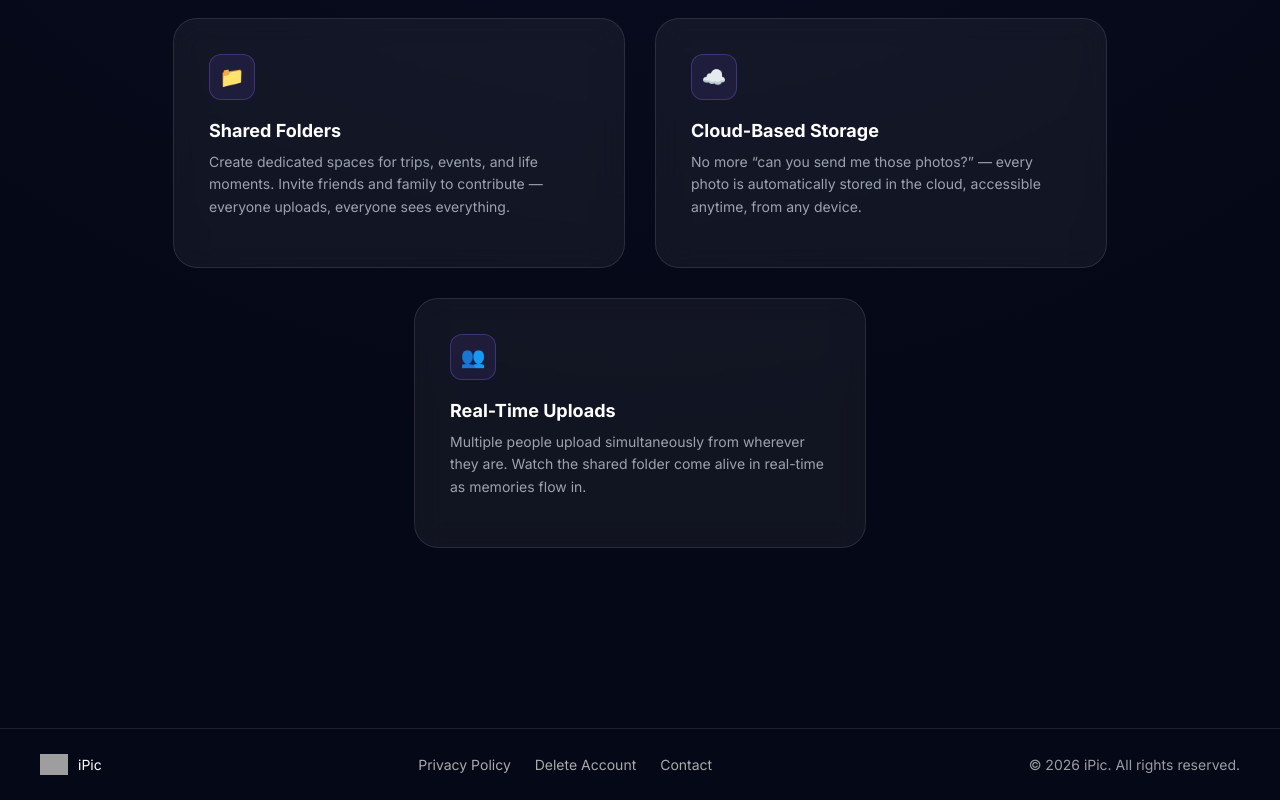
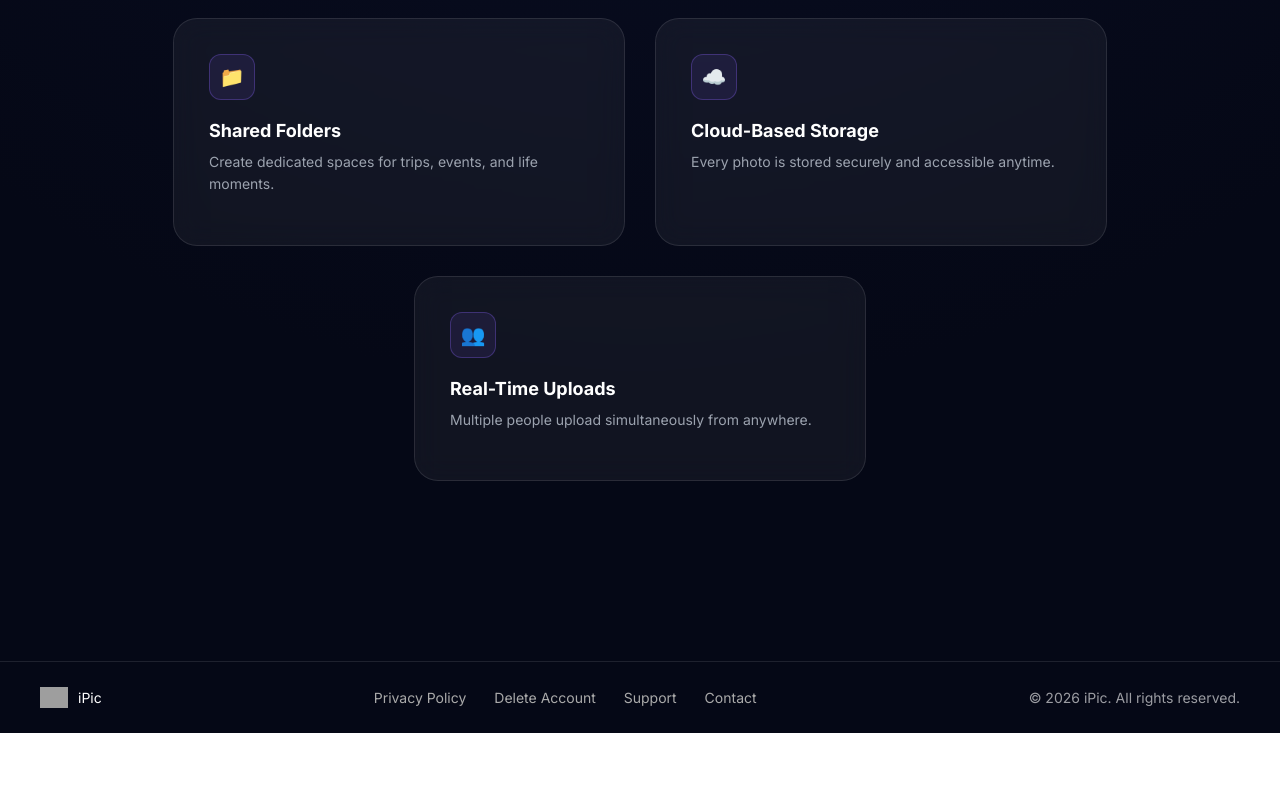
Before and after one commit to twinventuresdb-cell/iPicWebsite, a plain HTML site: page index.html in a window 1280 px wide. Shown: the part 1083-1883 px from the top of the page. After the commit the page ends 1816 px from the top, so only its background shows below. Drawn offline with Linux system fonts and the light colour scheme; grey boxes are pictures that could not be loaded.

Commit message:
Update index.html

```diff
--- a/index.html
+++ b/index.html
@@ -46,7 +46,6 @@ body {
   font-weight: 800;
   letter-spacing: -0.04em;
   margin: 0;
-
   background: linear-gradient(90deg,#9aa8ff,#7dd3fc,#60a5fa,#c084fc);
   -webkit-background-clip: text;
   -webkit-text-fill-color: transparent;
@@ -179,9 +178,14 @@ p {
 }
 
 .footer-links a {
-  margin: 0 10px;
+  margin: 0 12px;
   color: #aaa;
   text-decoration: none;
+  transition: 0.2s;
+}
+
+.footer-links a:hover {
+  color: #fff;
 }
 
 .footer-right {
@@ -192,20 +196,14 @@ p {
 
 <body>
 
-<!-- HERO -->
 <div class="hero">
-
   <div class="badge">● NOW AVAILABLE ON IOS & ANDROID</div>
-
   <img src="logo.png" class="logo">
-
   <div class="brand">iPic</div>
-
   <h1>
     All your memories.
     <span class="highlight">One shared place.</span>
   </h1>
-
   <p>Create shared folders. Upload together. Relive instantly.</p>
 
   <div class="buttons">
@@ -214,51 +212,34 @@ p {
   </div>
 
   <div class="scroll">SCROLL ↓</div>
-
 </div>
 
-<!-- FEATURES -->
 <div class="section">
-
   <div class="subtitle">WHY IPIC</div>
-
-  <h2>
-    Photos are better <span class="highlight">shared</span>
-  </h2>
+  <h2>Photos are better <span class="highlight">shared</span></h2>
 
   <div class="cards">
-
     <div class="card">
       <div class="icon">📁</div>
       <h3>Shared Folders</h3>
-      <p>
-        Create dedicated spaces for trips, events, and life moments. Invite friends and family to contribute — everyone uploads, everyone sees everything.
-      </p>
+      <p>Create dedicated spaces for trips, events, and life moments.</p>
     </div>
 
     <div class="card">
       <div class="icon">☁️</div>
       <h3>Cloud-Based Storage</h3>
-      <p>
-        No more “can you send me those photos?” — every photo is automatically stored in the cloud, accessible anytime, from any device.
-      </p>
+      <p>Every photo is stored securely and accessible anytime.</p>
     </div>
 
     <div class="card">
       <div class="icon">👥</div>
       <h3>Real-Time Uploads</h3>
-      <p>
-        Multiple people upload simultaneously from wherever they are. Watch the shared folder come alive in real-time as memories flow in.
-      </p>
+      <p>Multiple people upload simultaneously from anywhere.</p>
     </div>
-
   </div>
-
 </div>
 
-<!-- FOOTER -->
 <div class="footer">
-
   <div class="footer-left">
     <img src="logo.png" width="28">
     <span>iPic</span>
@@ -267,13 +248,13 @@ p {
   <div class="footer-links">
     <a href="/privacy.html">Privacy Policy</a>
     <a href="/delete-account.html">Delete Account</a>
+    <a href="/support.html">Support</a>
     <a href="mailto:twinventuresdb@gmail.com">Contact</a>
   </div>
 
   <div class="footer-right">
     © 2026 iPic. All rights reserved.
   </div>
-
 </div>
 
 </body>
```
